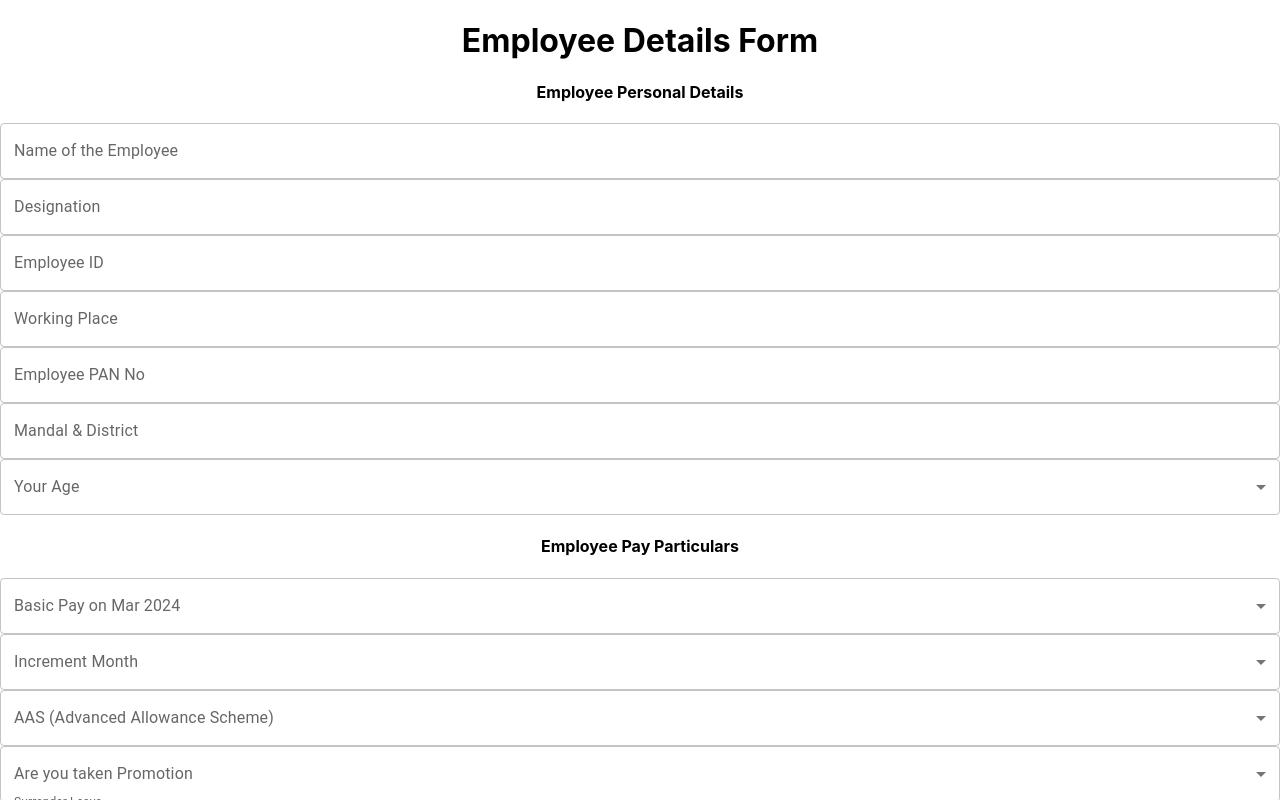
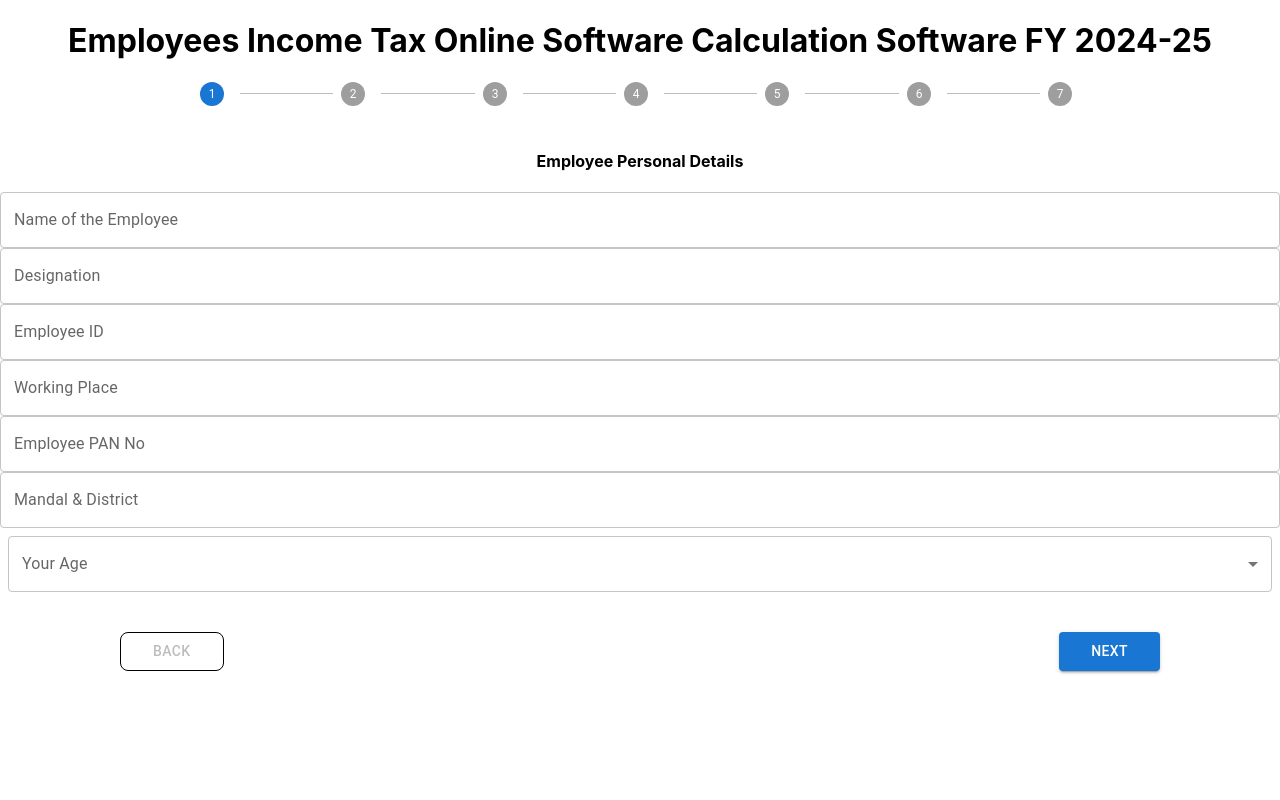
Before and after one commit to abhisreekondu/incometax, a React (Create React App) app in the folder frontend/: page / in a window 1280 px wide. Shown: the top 800 px of the page. Built offline with nearby package versions, Linux system fonts and the light colour scheme; the HTML template or start-up script is replaced by a standard one.

Commit message:
added horizonter page stepper

```diff
--- a/frontend/src/App.js
+++ b/frontend/src/App.js
@@ -1,34 +1,12 @@
 import './App.css';
-import Employeepersonaldetails from './components/Employeepersonaldetails/Employeepersonaldetails';
-import Employeepayparticulars from './components/Employeepayparticulars/Employeepayparticulars';
-import Allowances from './components/Allowances(monthly)/Allowances';
-import Anyotherarrears from './components/Anyotherarrears/Anyotherarrears';
-import Adavancetax from './components/Advancetaxpayments/Advancetax';
-import DDOdetails from './components/DDOdetails/DDOdetails';
-import Salarydeductions from './components/Salarydeductions/Salarydeductions';
-import Houseadd from './components/Houseadd/Houseadd';
+
+import HorizontalNonLinearStepper from './HorizontalNonLinearStepper/HorizontalNonLinearStepper';
 
 function App() {
-  const handleSubmit = (e) => {
-    e.preventDefault();
-
-  };
   return (
     <div className="App">
-    <h1 className="text-center my-4">Employee Details Form</h1>
-    <form onSubmit={handleSubmit}>
-      <Employeepersonaldetails />
-      <Employeepayparticulars />
-      <Allowances />
-      <Anyotherarrears />
-      <Adavancetax />
-      <DDOdetails />
-      <Salarydeductions />
-      <Houseadd />
-      <div className="text-center mt-4">
-        <button type="submit" className="btn btn-primary">Submit</button>
-      </div>
-    </form>
+    <h1 className="text-center m-4 alert alert-success">Employees Income Tax Online Software Calculation Software FY 2024-25</h1>
+      <HorizontalNonLinearStepper/>
   </div>
   );
 }
--- /dev/null
+++ b/frontend/src/HorizontalNonLinearStepper/HorizontalNonLinearStepper.js
@@ -0,0 +1,203 @@
+import * as React from 'react';
+import Box from '@mui/material/Box';
+import Stepper from '@mui/material/Stepper';
+import Step from '@mui/material/Step';
+import StepButton from '@mui/material/StepButton';
+import Button from '@mui/material/Button';
+import Typography from '@mui/material/Typography';
+import Employeepersonaldetails from '../components/Employeepersonaldetails/Employeepersonaldetails';
+import Employeepayparticulars from '../components/Employeepayparticulars/Employeepayparticulars';
+import Allowances from '../components/Allowances(monthly)/Allowances';
+import Anyotherarrears from '../components/Anyotherarrears/Anyotherarrears';
+import Adavancetax from '../components/Advancetaxpayments/Advancetax';
+import DDOdetails from '../components/DDOdetails/DDOdetails';
+import Salarydeductions from '../components/Salarydeductions/Salarydeductions';
+
+const steps = [
+  { key: 'employeepersonaldetails' },
+  { key: 'employeepayparticulars' },
+  { key: 'allowances' },
+  { key: 'anyotherarrears' },
+  { key: 'advancetax' },
+  { key: 'ddodetails' },
+  { key: 'salarydeductions' },
+];
+
+export default function HorizontalNonLinearStepper() {
+  const [activeStep, setActiveStep] = React.useState(0);
+
+  // Shared state to store form data for all steps
+  const [formData, setFormData] = React.useState({
+    personalDetails: {},
+    payParticulars: {},
+    allowances: {},
+    arrears: {},
+    advanceTax: {},
+    ddoDetails: {},
+    salaryDeductions: {},
+  });
+
+  const totalSteps = () => steps.length;
+
+  const isLastStep = () => activeStep === totalSteps() - 1;
+
+  const handleNext = () => {
+    setActiveStep((prevActiveStep) => Math.min(prevActiveStep + 1, totalSteps() - 1));
+  };
+
+  const handleBack = () => {
+    setActiveStep((prevActiveStep) => Math.max(prevActiveStep - 1, 0));
+  };
+
+  const handleStep = (step) => {
+    setActiveStep(step);
+  };
+
+  const handleCalculate = () => {
+    console.log('Final form data:', formData);
+  };
+
+  const handleFormUpdate = (stepKey, data) => {
+    setFormData((prevData) => ({
+      ...prevData,
+      [stepKey]: data,
+    }));
+  };
+
+  const renderStepContent = (stepKey) => {
+    switch (stepKey) {
+      case 'employeepersonaldetails':
+        return (
+          <Employeepersonaldetails
+            data={formData.personalDetails}
+            onUpdate={(data) => handleFormUpdate('personalDetails', data)}
+          />
+        );
+      case 'employeepayparticulars':
+        return (
+          <Employeepayparticulars
+            data={formData.payParticulars}
+            onUpdate={(data) => handleFormUpdate('payParticulars', data)}
+          />
+        );
+      case 'allowances':
+        return (
+          <Allowances
+            data={formData.allowances}
+            onUpdate={(data) => handleFormUpdate('allowances', data)}
+          />
+        );
+      case 'anyotherarrears':
+        return (
+          <Anyotherarrears
+            data={formData.arrears}
+            onUpdate={(data) => handleFormUpdate('arrears', data)}
+          />
+        );
+      case 'advancetax':
+        return (
+          <Adavancetax
+            data={formData.advanceTax}
+            onUpdate={(data) => handleFormUpdate('advanceTax', data)}
+          />
+        );
+      case 'ddodetails':
+        return (
+          <DDOdetails
+            data={formData.ddoDetails}
+            onUpdate={(data) => handleFormUpdate('ddoDetails', data)}
+          />
+        );
+      case 'salarydeductions':
+        return (
+          <Salarydeductions
+            data={formData.salaryDeductions}
+            onUpdate={(data) => handleFormUpdate('salaryDeductions', data)}
+          />
+        );
+      default:
+        return <Typography>Unknown Step</Typography>;
+    }
+  };
+
+  return (
+    <Box sx={{ width: '100%' }}>
+      <Box
+        sx={{
+          width: '100%',
+          maxWidth: {
+            xs: '100%', // 90% width on small screens
+            sm: '80%', // 80% width on medium screens
+            md: '70%', // 70% width on large screens
+          },
+          mx: 'auto', // Center align the Stepper horizontally
+        }}
+      >
+        <Stepper
+          nonLinear
+          activeStep={activeStep}
+          sx={{
+            flexWrap: {
+              xs: 'wrap', // Wrap on small screens
+              sm: 'nowrap', // Single line on larger screens
+            },
+            justifyContent: 'center', // Center steps
+          }}
+        >
+          {steps.map((step, index) => (
+            <Step key={step.key}>
+              <StepButton color="inherit" onClick={() => handleStep(index)}>
+
+              </StepButton>
+            </Step>
+          ))}
+        </Stepper>
+      </Box>
+
+      <div>
+        <Box sx={{ mt: 2, mb: 1, py: 1 }}>
+          {renderStepContent(steps[activeStep]?.key)}
+        </Box>
+        <Box sx={{ display: 'flex', flexDirection: 'row', pt: 2, gap: 2 }}>
+          <Button
+            color="inherit"
+            disabled={activeStep === 0}
+            onClick={handleBack}
+            sx={{
+              ml: 15,
+              px: 4,
+              border: '1px solid black',
+              borderRadius: 2,
+            }}
+          >
+            Back
+          </Button>
+          <Box sx={{ flex: '1 1 auto' }} />
+          {isLastStep() ? (
+            <Button
+              onClick={handleCalculate}
+              variant="contained"
+              sx={{
+                px: 4,
+                mr: 15,
+              }}
+            >
+              Calculate
+            </Button>
+          ) : (
+            <Button
+              onClick={handleNext}
+              variant="contained"
+              sx={{
+                px: 4,
+                mr: 15,
+              }}
+            >
+              Next
+            </Button>
+          )}
+        </Box>
+      </div>
+    </Box>
+  );
+}
--- a/frontend/src/components/Advancetaxpayments/Advancetax.js
+++ b/frontend/src/components/Advancetaxpayments/Advancetax.js
@@ -1,8 +1,8 @@
-import React, { useState } from "react";
+import React, { useState ,useEffect} from "react";
 import BasicSelect from "../BasicSelect";
 import BasicTextField from "../BasicTextField";
 
-const Adavancetax = () => {
+const Adavancetax = ({ data = {}, onUpdate }) => {
   const [formData, setFormData] = useState({
    mar:0,
    apr:0,
@@ -16,16 +16,19 @@ const Adavancetax = () => {
    dec:0,
    jan:0,
    feb:0,
+   ...data,
   });
 
   const handleChange = (e) => {
     const { name, value } = e.target;
-    setFormData({ ...formData, [name]: value });
+    const updatedFormData = { ...formData, [name]: value };
+    setFormData(updatedFormData);
+    onUpdate(updatedFormData);
   };
   return (
     <div className="container border p-4 rounded">
       {/* Outer container with Bootstrap styles */}
-      <h4 className="text-center bg-primary text-white mb-4 ">Adavance Tax Payments</h4>
+      <h4 className="text-center  bg-primary  text-white mb-4 p-2">Adavance Tax Payments</h4>
       <div className="row g-3">
       <div className="col-12 col-sm-6 col-md-4">
           <BasicTextField
--- a/frontend/src/components/Allowances(monthly)/Allowances.js
+++ b/frontend/src/components/Allowances(monthly)/Allowances.js
@@ -1,30 +1,34 @@
-import React, { useState } from "react";
+import React, { useState ,useEffect} from "react";
 import BasicSelect from "../BasicSelect";
 import BasicTextField from "../BasicTextField";
 
-const Allowances = () => {
+const Allowances = ({ data = {}, onUpdate }) => {
   const [formData, setFormData] = useState({
     hra: 10,
     hrachange: "",
     hraper: "",
     hramon: "",
     pha: 0,
-    cca: 0,
+    hwa:0,
     hma: 0,
     hmachange: "",
     hmamon: "",
     hmaamt: "",
     otherallowance: 0,
     ppsp: 0,
+    ...data,
   });
 
   const handleChange = (e) => {
     const { name, value } = e.target;
-    setFormData({ ...formData, [name]: value });
+    const updatedFormData = { ...formData, [name]: value };
+    setFormData(updatedFormData);
+    onUpdate(updatedFormData); // Notify parent of the change immediately
   };
+
   return (
     <div className="container border p-4 rounded">
-      <h4 className="text-center bg-primary text-white mb-4">Allowances (Monthly)</h4>
+      <h4 className="text-center bg-primary text-white mb-4 p-2">Allowances (Monthly)</h4>
       <div className="row g-3">
         <div className="col-12 col-sm-6 col-md-4">
           <BasicSelect
@@ -79,8 +83,8 @@ const Allowances = () => {
                   "Oct-24",
                   "Nov-24",
                   "Dec-24",
-                  "Jan-24",
-                  "Feb-24",
+                  "Jan-25",
+                  "Feb-25",
                 ]}
                 onChange={handleChange}
               />
@@ -115,7 +119,7 @@ const Allowances = () => {
           />
         </div>
 
-        {formData.hrachange === "Yes" && (
+        {formData.hmachange === "Yes" && (
           <>
             {/* Day Dropdown */}
             <p className="p-0 m-0 b-0 text-primary">
@@ -139,8 +143,8 @@ const Allowances = () => {
                   "Oct-24",
                   "Nov-24",
                   "Dec-24",
-                  "Jan-24",
-                  "Feb-24",
+                  "Jan-25",
+                  "Feb-25",
                 ]}
                 onChange={handleChange}
               />
--- a/frontend/src/components/Anyotherarrears/Anyotherarrears.js
+++ b/frontend/src/components/Anyotherarrears/Anyotherarrears.js
@@ -1,21 +1,25 @@
-import React, { useState } from "react";
+import React, { useState,useEffect } from "react";
 
 import BasicTextField from "../BasicTextField";
 
-const Anyotherarrears = () => {
+const Anyotherarrears = ({ data = {}, onUpdate }) => {
   const [formData, setFormData] = useState({
     arrearpay: 0,
     arrearda: 0,
     arrearhra: 0,
+    ...DataTransfer,
   });
 
   const handleChange = (e) => {
     const { name, value } = e.target;
-    setFormData({ ...formData, [name]: value });
+    const updatedFormData = { ...formData, [name]: value };
+    setFormData(updatedFormData);
+    onUpdate(updatedFormData); // Notify parent of the change immediately
   };
+
   return (
-    <div className="container border p-4 rounded">
-      <h4 className="text-center bg-primary text-white mb-4">Any Other Arrears</h4>
+    <div className="container border p-4 rounded  bg-gradient-dark ">
+      <h4 className="text-center  bg-primary  text-white mb-4 p-2">Any Other Arrears</h4>
       <div className="row g-3">
         <div className="col-12 col-sm-6 col-md-4">
           <BasicTextField
--- a/frontend/src/components/BasicSelect.js
+++ b/frontend/src/components/BasicSelect.js
@@ -3,11 +3,8 @@ import { Box, InputLabel, MenuItem, FormControl, Select } from "@mui/material";
 
 export default function BasicSelect({ label, name, value, options, onChange }) {
   return (
-    <Box sx={{ minWidth: 120 }}>
-      <FormControl
-        variant="outlined"
-        fullWidth
-      >
+    <Box sx={{ minWidth: 120, margin: '0.5rem' }}>
+  <FormControl fullWidth>
     <InputLabel id={`${name}-label`}>{label}</InputLabel>
     <Select
       labelId={`${name}-label`}
@@ -25,5 +22,6 @@ export default function BasicSelect({ label, name, value, options, onChange }) {
     </Select>
   </FormControl>
 </Box>
+
   );
 }
--- a/frontend/src/components/DDOdetails/DDOdetails.js
+++ b/frontend/src/components/DDOdetails/DDOdetails.js
@@ -1,23 +1,27 @@
-import React, { useState } from "react";
+import React, { useState,useEffect } from "react";
 
 import BasicTextField from "../BasicTextField";
 
-const DDOdetails = () => {
+const DDOdetails = ({ data = {}, onUpdate }) => {
   const [formData, setFormData] = useState({
     ddoname: "",
     ddodesg: "",
     ddooffice: "",
     ddotanno: "",
+    ...data,
   });
 
   const handleChange = (e) => {
     const { name, value } = e.target;
-    setFormData({ ...formData, [name]: value });
+    const updatedFormData = { ...formData, [name]: value };
+    setFormData(updatedFormData);
+    onUpdate(updatedFormData); // Notify parent of the change immediately
   };
+
   return (
     <div className="container border p-4 rounded">
       {/* Outer container with Bootstrap styles */}
-      <h4 className="text-center bg-primary text-white mb-4">DDO Details</h4>
+      <h4 className="text-center  bg-primary  text-white mb-4 p-2">DDO Details</h4>
       <div className="row g-3">
         <div className="col-12 col-sm-6 col-md-4">
           <BasicTextField
--- a/frontend/src/components/Employeepayparticulars/Employeepayparticulars.js
+++ b/frontend/src/components/Employeepayparticulars/Employeepayparticulars.js
@@ -1,8 +1,8 @@
-import React, { useState } from "react";
+import React, { useState,useEffect } from "react";
 import BasicSelect from "../BasicSelect";
 import BasicTextField from "../BasicTextField";
 
-const Employeepayparticulars = () => {
+const Employeepayparticulars = ({ data = {}, onUpdate }) => {
   const [formData, setFormData] = useState({
     basicpay: "",
     incrementmonth: "",
@@ -18,16 +18,21 @@ const Employeepayparticulars = () => {
     incomefromothersources: 0,
     twochildrenfee: 0,
     housetype: "",
+    ...data,
   });
+
 
   const handleChange = (e) => {
     const { name, value } = e.target;
-    setFormData({ ...formData, [name]: value });
+    const updatedFormData = { ...formData, [name]: value };
+    setFormData(updatedFormData);
+    onUpdate(updatedFormData); // Notify parent of the change immediately
   };
+
   return (
     <div className="container border p-4 rounded">
       {/* Outer container with Bootstrap styles */}
-      <h4 className="text-center bg-primary text-white mb-4">Employee Pay Particulars</h4>
+      <h4 className="text-center  bg-primary  text-white mb-4 p-2">Employee Pay Particulars</h4>
       <div className="row g-3">
         {/* Promotion */}
         <div className="col-12 col-sm-6 col-md-4">
@@ -68,8 +73,8 @@ const Employeepayparticulars = () => {
               "Oct-24",
               "Nov-24",
               "Dec-24",
-              "Jan-24",
-              "Feb-24",
+              "Jan-25",
+              "Feb-25",
             ]}
             onChange={handleChange}
           />
@@ -121,8 +126,8 @@ const Employeepayparticulars = () => {
                   "Oct-24",
                   "Nov-24",
                   "Dec-24",
-                  "Jan-24",
-                  "Feb-24",
+                  "Jan-25",
+                  "Feb-25",
                 ]}
                 onChange={handleChange}
               />
@@ -175,8 +180,8 @@ const Employeepayparticulars = () => {
                   "Oct-24",
                   "Nov-24",
                   "Dec-24",
-                  "Jan-24",
-                  "Feb-24",
+                  "Jan-25",
+                  "Feb-25",
                 ]}
                 onChange={handleChange}
               />
@@ -216,8 +221,8 @@ const Employeepayparticulars = () => {
                   "Oct-24",
                   "Nov-24",
                   "Dec-24",
-                  "Jan-24",
-                  "Feb-24",
+                  "Jan-25",
+                  "Feb-25",
                 ]}
                 onChange={handleChange}
               />
--- a/frontend/src/components/Employeepersonaldetails/Employeepersonaldetails.js
+++ b/frontend/src/components/Employeepersonaldetails/Employeepersonaldetails.js
@@ -2,30 +2,33 @@ import React, { useState } from "react";
 import BasicSelect from "../BasicSelect";
 import BasicTextField from "../BasicTextField";
 
-const EmployeePersonalDetails = () => {
+const EmployeePersonalDetails = ({ data = {}, onUpdate }) => {
   const [formData, setFormData] = useState({
-    employeeName: "",
-    designation: "",
-    employeeId: "",
-    workingPlace: "",
-    panNumber: "",
-    mandalDistrict: "",
-    age: "",
+    employeeName: data.employeeName || "",
+    designation: data.designation || "",
+    employeeId: data.employeeId || "",
+    workingPlace: data.workingPlace || "",
+    panNumber: data.panNumber || "",
+    mandalDistrict: data.mandalDistrict || "",
+    age: data.age || "",
   });
 
   const handleChange = (e) => {
     const { name, value } = e.target;
-    setFormData({ ...formData, [name]: value });
+    const updatedFormData = { ...formData, [name]: value };
+    setFormData(updatedFormData);
+    onUpdate(updatedFormData); // Notify parent of the change immediately
   };
 
   return (
-    <div className="container border p-4 rounded">
-      {/* Outer container with Bootstrap styles */}
-      <h4 className="text-center bg-primary text-white mb-4">Employee Personal Details</h4>
+    <div className="container mt-4">
+      <h4 className="text-center bg-primary text-white py-2 rounded">
+        Employee Personal Details
+      </h4>
 
-      <div className="row g-3">
+      <div className="row gy-3">
         {/* Name of the Employee */}
-        <div className="col-12 col-sm-6 col-md-4">
+        <div className="col-md-4">
           <BasicTextField
             label="Name of the Employee"
             name="employeeName"
@@ -35,7 +38,7 @@ const EmployeePersonalDetails = () => {
         </div>
 
         {/* Designation */}
-        <div className="col-12 col-sm-6 col-md-4">
+        <div className="col-md-4">
           <BasicTextField
             label="Designation"
             name="designation"
@@ -45,7 +48,7 @@ const EmployeePersonalDetails = () => {
         </div>
 
         {/* Employee ID */}
-        <div className="col-12 col-sm-6 col-md-4">
+        <div className="col-md-4">
           <BasicTextField
             label="Employee ID"
             name="employeeId"
@@ -56,7 +59,7 @@ const EmployeePersonalDetails = () => {
         </div>
 
         {/* Working Place */}
-        <div className="col-12 col-sm-6 col-md-4">
+        <div className="col-md-4">
           <BasicTextField
             label="Working Place"
             name="workingPlace"
@@ -67,7 +70,7 @@ const EmployeePersonalDetails = () => {
         </div>
 
         {/* Employee PAN No */}
-        <div className="col-12 col-sm-6 col-md-4">
+        <div className="col-md-4">
           <BasicTextField
             label="Employee PAN No"
             name="panNumber"
@@ -78,7 +81,7 @@ const EmployeePersonalDetails = () => {
         </div>
 
         {/* Mandal & District */}
-        <div className="col-12 col-sm-6 col-md-4">
+        <div className="col-md-4">
           <BasicTextField
             label="Mandal & District"
             name="mandalDistrict"
@@ -89,7 +92,7 @@ const EmployeePersonalDetails = () => {
         </div>
 
         {/* Age Select */}
-        <div className="col-12 col-sm-6 col-md-4">
+        <div className="col-md-4">
           <BasicSelect
             label="Your Age"
             name="age"
--- a/frontend/src/components/Houseadd/Houseadd.js
+++ b/frontend/src/components/Houseadd/Houseadd.js
@@ -18,7 +18,7 @@ const Houseadd = () => {
   return (
     <div className="container border p-4 rounded">
       {/* Outer container with Bootstrap styles */}
-      <h4 className="text-center bg-primary text-white mb-4">House Rent Slip Address Details</h4>
+      <h4 className="text-center bg-primary text-white mb-4 p-2">House Rent Slip Address Details</h4>
 
       <div className="row g-3">
         {/* House Owner Name */}
--- a/frontend/src/components/Salarydeductions/Salarydeductions.js
+++ b/frontend/src/components/Salarydeductions/Salarydeductions.js
@@ -1,8 +1,8 @@
-import React, { useState } from "react";
+import React, { useState,useEffect } from "react";
 import BasicSelect from "../BasicSelect";
 import BasicTextField from "../BasicTextField";
 
-const Salarydeductions = () => {
+const Salarydeductions = ({ data = {}, onUpdate }) => {
   const [formData, setFormData] = useState({
     pensiontype: "",
     pfamt: 0,
@@ -21,17 +21,21 @@ const Salarydeductions = () => {
     ewf: 0,
     swf: 0,
     otherdeductions: 0,
+    ...DataTransfer,
   });
 
   const handleChange = (e) => {
     const { name, value } = e.target;
-    setFormData({ ...formData, [name]: value });
+    const updatedFormData = { ...formData, [name]: value };
+    setFormData(updatedFormData);
+    onUpdate(updatedFormData); // Notify parent of the change immediately
   };
+
 
   return (
     <div className="container border p-4 rounded">
       {/* Outer container with Bootstrap styles */}
-      <h4 className="text-center bg-primary text-white mb-4">Salary Deductions (Monthly)</h4>
+      <h4 className="text-center bg-primary text-white mb-4 p-2">Salary Deductions (Monthly)</h4>
       <div className="row g-3">
         {/* Pension Type Selection */}
         <div className="col-12 col-sm-6 col-md-4">
@@ -76,7 +80,7 @@ const Salarydeductions = () => {
             {formData.pfchange === "Yes" && (
               <>
                 {/* Instruction Text */}
-                <p className="p-0 m-0 b-0 text-primary">
+                <p className="p-0 m-0 b-0 text-primary ">
                   *Enter the Month and Amount from which PF is changed*
                 </p>
 
```
Lines whose indentation alone changed are shown as unchanged.
